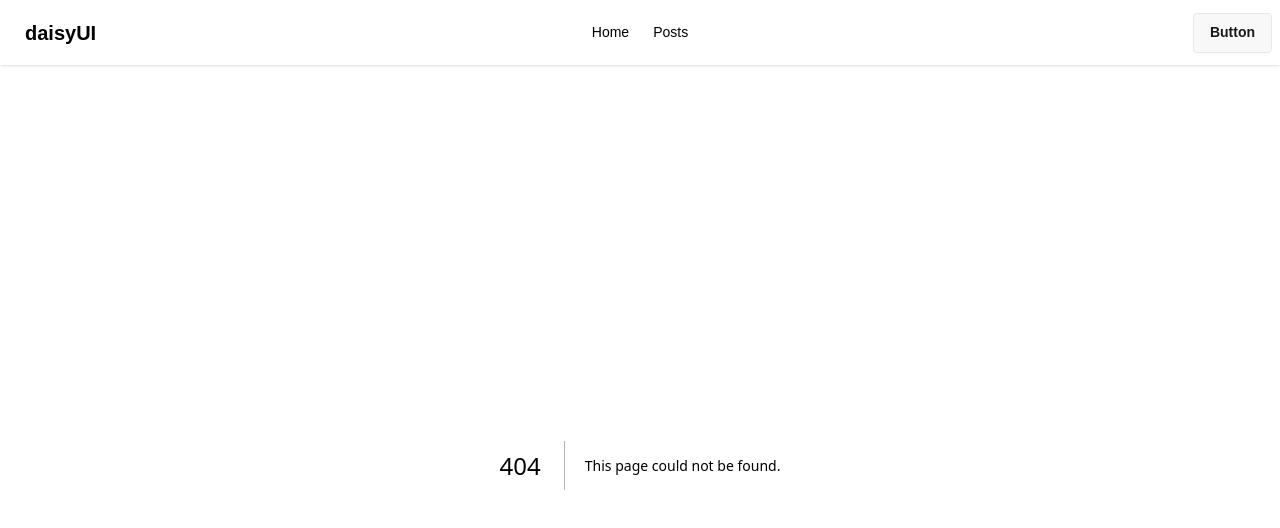
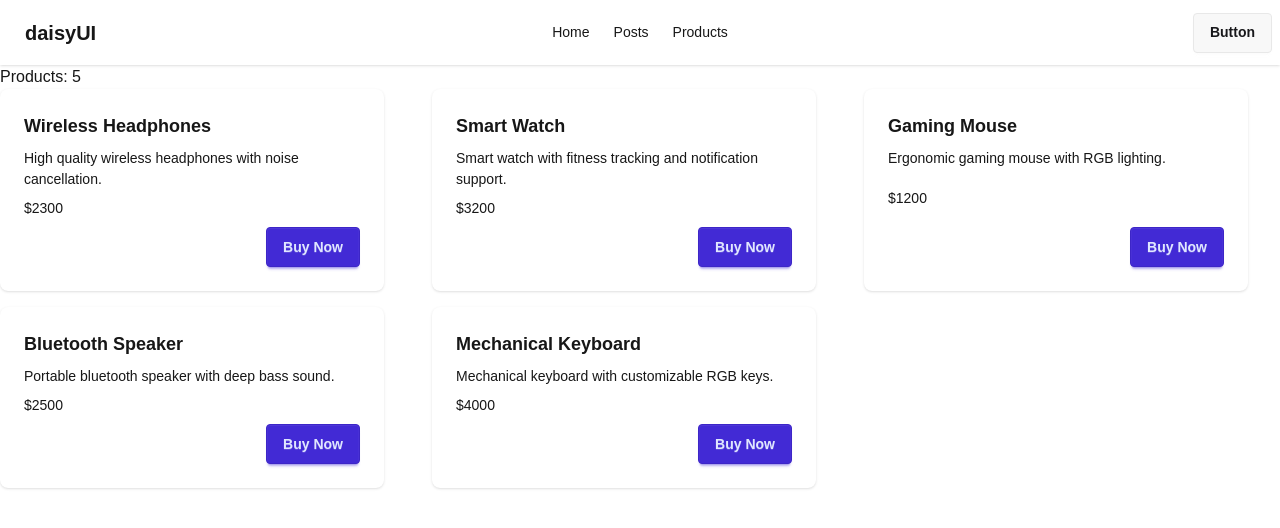
Before and after one commit to kouser-ahamed/nextjs-data-fetch, a Next.js app: page /products in a window 1280 px wide. Before the commit this address had no page. Shown: the top 528 px of the page. Built offline with nearby package versions, Linux system fonts and the light colour scheme; data requests are answered from the project's data file.

Commit message:
Update product prices in db.json and add Product component for displaying products

```diff
--- a/db.json
+++ b/db.json
@@ -33,7 +33,7 @@
     {
       "id": 4,
       "name": "Bluetooth Speaker",
-      "price": 1800,
+      "price": 2500,
       "category": "Electronics",
       "description": "Portable bluetooth speaker with deep bass sound.",
       "image": "https://i.ibb.co/0jZpYwS/speaker.png",
@@ -43,7 +43,7 @@
     {
       "id": 5,
       "name": "Mechanical Keyboard",
-      "price": 4500,
+      "price": 4000,
       "category": "Accessories",
       "description": "Mechanical keyboard with customizable RGB keys.",
       "image": "https://i.ibb.co/j4nYF9m/keyboard.png",
--- /dev/null
+++ b/src/app/products/page.jsx
@@ -0,0 +1,29 @@
+import Product from "@/components/Product";
+
+const getProducts = async () => {
+    const res = await fetch("http://localhost:5000/products", { next: { revalidate: 10 } });
+    return res.json();
+}
+
+const ProductsPage = async() => {
+
+    const products = await getProducts();
+    console.log(products);
+
+    return (
+        <div>
+            <h2>Products: {products.length}</h2>
+            <div className="grid grid-cols-3 gap-4">
+                {
+                    products.map(product => <Product key={product.id} product={product} />
+
+                  )
+
+                }
+            </div>
+
+        </div>
+    );
+};
+
+export default ProductsPage;
--- a/src/components/Header.jsx
+++ b/src/components/Header.jsx
@@ -9,10 +9,13 @@
         <li>
             <Link href="/">Home</Link>
         </li>
+
         <li>
            <Link href="/posts">Posts</Link>
         </li>
-
+        <li>
+           <Link href="/products">Products</Link>
+        </li>
 
     </>
     return (
--- /dev/null
+++ b/src/components/Product.jsx
@@ -0,0 +1,22 @@
+import React from "react";
+
+const Product = ({ product }) => {
+
+    const {id, name, price, description, category, image} = product;
+  return (
+    <div className="card w-96 bg-base-100 card-md shadow-sm">
+      <div className="card-body">
+        <h2 className="card-title">{name}</h2>
+        <p>
+            {description}
+        </p>
+        <p>${price}</p>
+        <div className="justify-end card-actions">
+          <button className="btn btn-primary">Buy Now</button>
+        </div>
+      </div>
+    </div>
+  );
+};
+
+export default Product;
```
